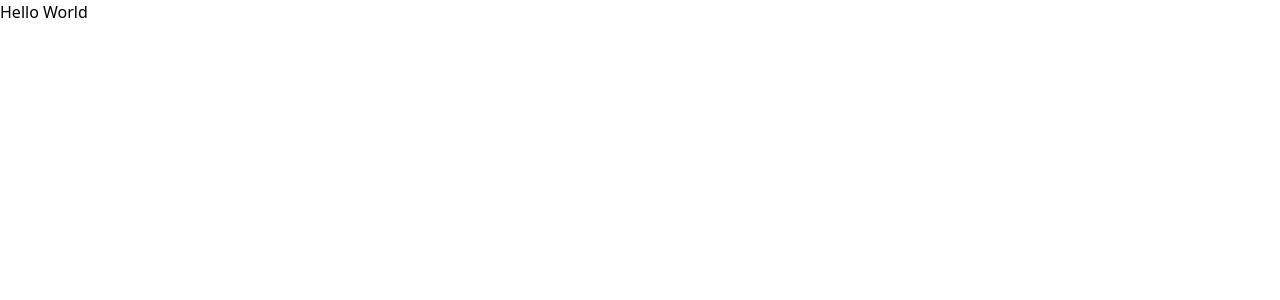
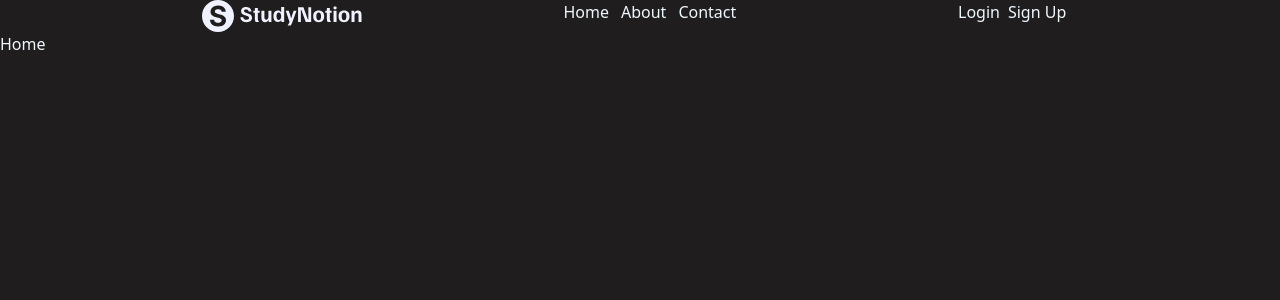
Before and after one commit to omkhodse18/React-Router-App, a React (Create React App) app: page / in a window 1280 px wide. Shown: the top 300 px of the page. Built offline with nearby package versions, Linux system fonts and the light colour scheme.

Commit message:
Dashboard and home page is created

```diff
--- a/src/App.css
+++ b/src/App.css
@@ -5,4 +5,6 @@
 html,
 body {
     overflow-x: hidden;
+    background-color: rgb(31, 29, 29);
+    color: aliceblue;
 }
--- a/src/App.js
+++ /dev/null
@@ -1,7 +0,0 @@
-import "./App.css";
-
-function App() {
-  return <div>Hello World</div>;
-}
-
-export default App;
--- /dev/null
+++ b/src/App.jsx
@@ -0,0 +1,30 @@
+import "./App.css";
+import Navbar from "./components/Navbar";
+import {Routes, Route} from "react-router-dom"
+import Home from "./pages/Home";
+import Login from "./pages/Login";
+import Signup from "./pages/Signup";
+import Dashboard from "./pages/Dashboard";
+import { useState } from "react";
+
+function App() {
+
+  const [isLoggedIn, setIsLoggedIn] = useState(false);
+
+  return (
+    <div>
+
+      <Navbar isLoggedIn={isLoggedIn} setIsLoggedIn={setIsLoggedIn} />
+
+      <Routes>
+        <Route path="/" element={<Home/>}/>
+        <Route path="/login" element={<Login/>}/>
+        <Route path="/sign-up" element={<Signup/>}/>
+        <Route path="/dashboard" element={<Dashboard/>}/>
+      </Routes>
+
+    </div>
+  );
+}
+
+export default App;
--- /dev/null
+++ b/src/components/Navbar.jsx
@@ -0,0 +1,88 @@
+import React from 'react'
+import { Link } from 'react-router-dom'
+import Logo from "../assets/Logo.svg"
+import {toast} from "react-hot-toast"
+function Navbar(props) {
+
+    let isLoggedIn = props.isLoggedIn;
+    let setIsLoggedIn = props.setIsLoggedIn;
+
+  return (
+    <div className='flex justify-evenly'>
+
+        <Link to="/">
+            <img src={Logo} alt='logo' width={160} height={32} loading='lazy'/>
+        </Link>
+
+        <nav>
+            <ul className='flex gap-3'>
+                <li>
+                    <Link to="/">Home</Link>
+                </li>
+
+                <li>
+                    <Link to="#">About</Link>
+                </li>
+
+                <li>
+                    <Link to="#">Contact</Link>
+                </li>
+
+                {/* <li>
+                    <Link to="/">Home</Link>
+                </li> */}
+
+            </ul>
+        </nav>
+
+        {/* Buttons */}
+
+        <div className='flex ml-5 mr-3 gap-2'>
+            {
+                (!isLoggedIn) &&
+                <Link to="/login">
+                    <button>
+                        Login
+                    </button>
+                </Link>
+            }
+
+
+            {
+                (!isLoggedIn) &&
+                <Link to="/sign-up">
+                    <button>
+                        Sign Up
+                    </button>
+                </Link>
+            }
+
+            {
+                (isLoggedIn) &&
+                <Link to="/logout">
+                    <button onClick={()=>{
+                        setIsLoggedIn(false)
+                        toast.success("Logout successfully")
+                    }}>
+                        Log Out
+                    </button>
+                </Link>
+            }
+
+            {
+                (isLoggedIn) &&
+                <Link to="/dashboard">
+                    <button>
+                        Dashboard
+                    </button>
+                </Link>
+            }
+
+
+        </div>
+
+    </div>
+  )
+}
+
+export default Navbar
--- a/src/index.js
+++ b/src/index.jsx
@@ -1,10 +1,14 @@
 import React from "react";
 import ReactDOM from "react-dom/client";
 import App from "./App";
+import {Toaster} from "react-hot-toast"
+import { BrowserRouter } from "react-router-dom";
 
 const root = ReactDOM.createRoot(document.getElementById("root"));
 root.render(
-  <React.StrictMode>
+  <BrowserRouter>
     <App />
-  </React.StrictMode>
+    <Toaster/>
+  </BrowserRouter>
+
 );
--- a/src/pages/Dashboard.jsx
+++ b/src/pages/Dashboard.jsx
@@ -1,9 +1,11 @@
+import React from 'react'
+
 function Dashboard() {
   return (
-    <div className="flex flex-1 justify-center items-center text-white text-3xl">
-      Welcome to Studynotion!
+    <div>
+        Welcome to StudyNotion
     </div>
-  );
+  )
 }
 
-export default Dashboard;
+export default Dashboard
--- a/src/pages/Home.jsx
+++ b/src/pages/Home.jsx
@@ -1,9 +1,11 @@
+import React from 'react'
+
 function Home() {
   return (
-    <div className="flex flex-1 justify-center items-center text-white text-3xl">
-      Home
+    <div>
+        Home
     </div>
-  );
+  )
 }
 
-export default Home;
+export default Home
--- a/src/pages/Login.jsx
+++ b/src/pages/Login.jsx
@@ -1,17 +1,11 @@
-import Template from "../components/Auth/Template";
-import loginImg from "../assets/login.png";
+import React from 'react'
 
-function Login({ setIsLoggedIn }) {
+function Login() {
   return (
-    <Template
-      title="Welcome Back"
-      description1="Build skills for today, tomorrow, and beyond."
-      description2="Education to future-proof your career."
-      image={loginImg}
-      formType="login"
-      setIsLoggedIn={setIsLoggedIn}
-    />
-  );
+    <div>
+
+    </div>
+  )
 }
 
-export default Login;
+export default Login
--- a/src/pages/Signup.jsx
+++ b/src/pages/Signup.jsx
@@ -1,17 +1,11 @@
-import Template from "../components/Auth/Template";
-import signupImg from "../assets/signup.png";
+import React from 'react'
 
-function Signup({ setIsLoggedIn }) {
+function Signup() {
   return (
-    <Template
-      title="Join the millions learning to code with StudyNotion for free"
-      description1="Build skills for today, tomorrow, and beyond."
-      description2="Education to future-proof your career."
-      image={signupImg}
-      formType="signup"
-      setIsLoggedIn={setIsLoggedIn}
-    />
-  );
+    <div>
+
+    </div>
+  )
 }
 
-export default Signup;
+export default Signup
```
